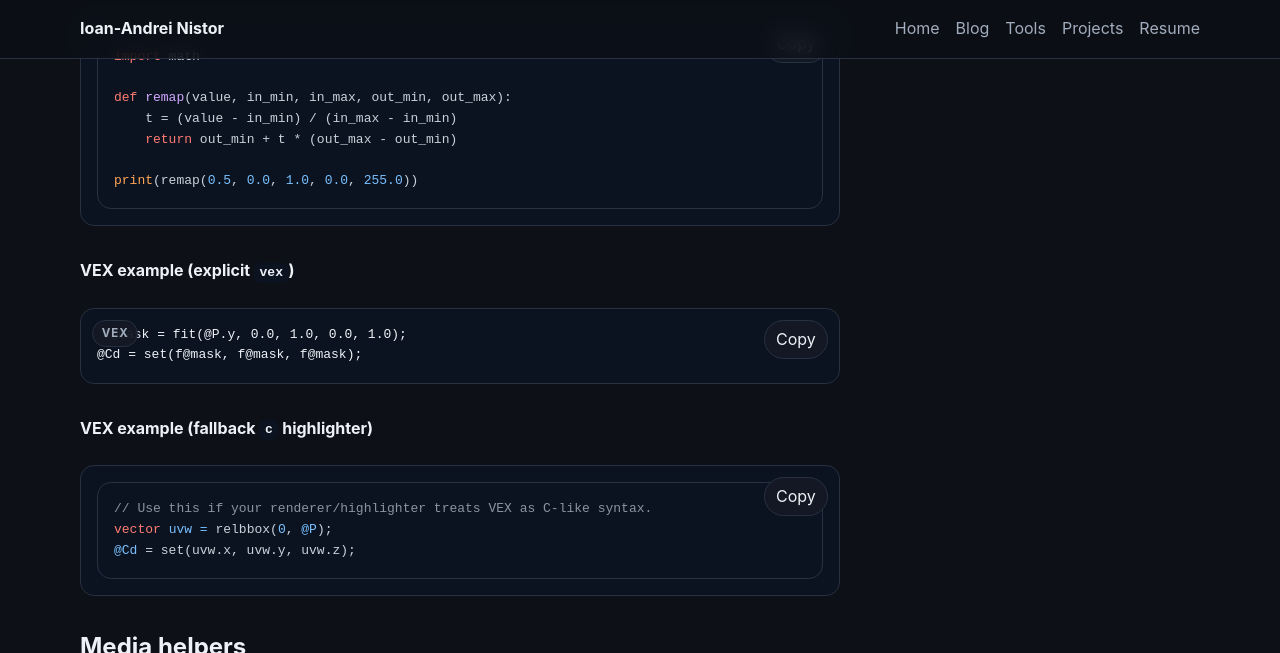
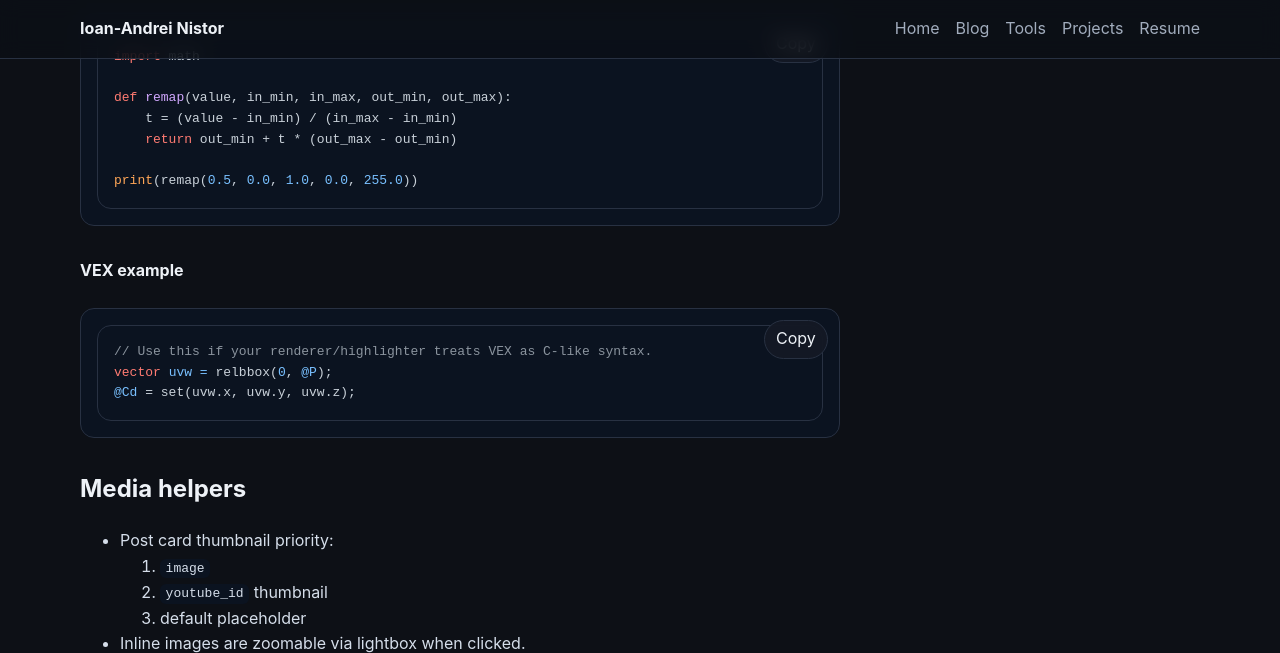
Before and after one commit to ianistor/ian_mywebsite, a Jekyll site: the page built from _posts/2026-04-06-vex-snippet-post-template.md, in a window 1280 px wide and 900 px high, scrolled down 2609 px, cut to the strip 0-653 px from the top of the window. Built offline with Jekyll 4.4.1, drawn with Linux system fonts in a browser that asks for light colours; nearby versions of some CDN libraries.

Commit message:
Update 2026-04-06-vex-snippet-post-template.md

````diff
--- a/_posts/2026-04-06-vex-snippet-post-template.md
+++ b/_posts/2026-04-06-vex-snippet-post-template.md
@@ -91,14 +91,8 @@ def remap(value, in_min, in_max, out_min, out_max):
 print(remap(0.5, 0.0, 1.0, 0.0, 255.0))
 ```
 
-#### VEX example (explicit `vex`)
 
-```vex
-f@mask = fit(@P.y, 0.0, 1.0, 0.0, 1.0);
-@Cd = set(f@mask, f@mask, f@mask);
-```
-
-#### VEX example (fallback `c` highlighter)
+#### VEX example
 
 ```c
 // Use this if your renderer/highlighter treats VEX as C-like syntax.
````
